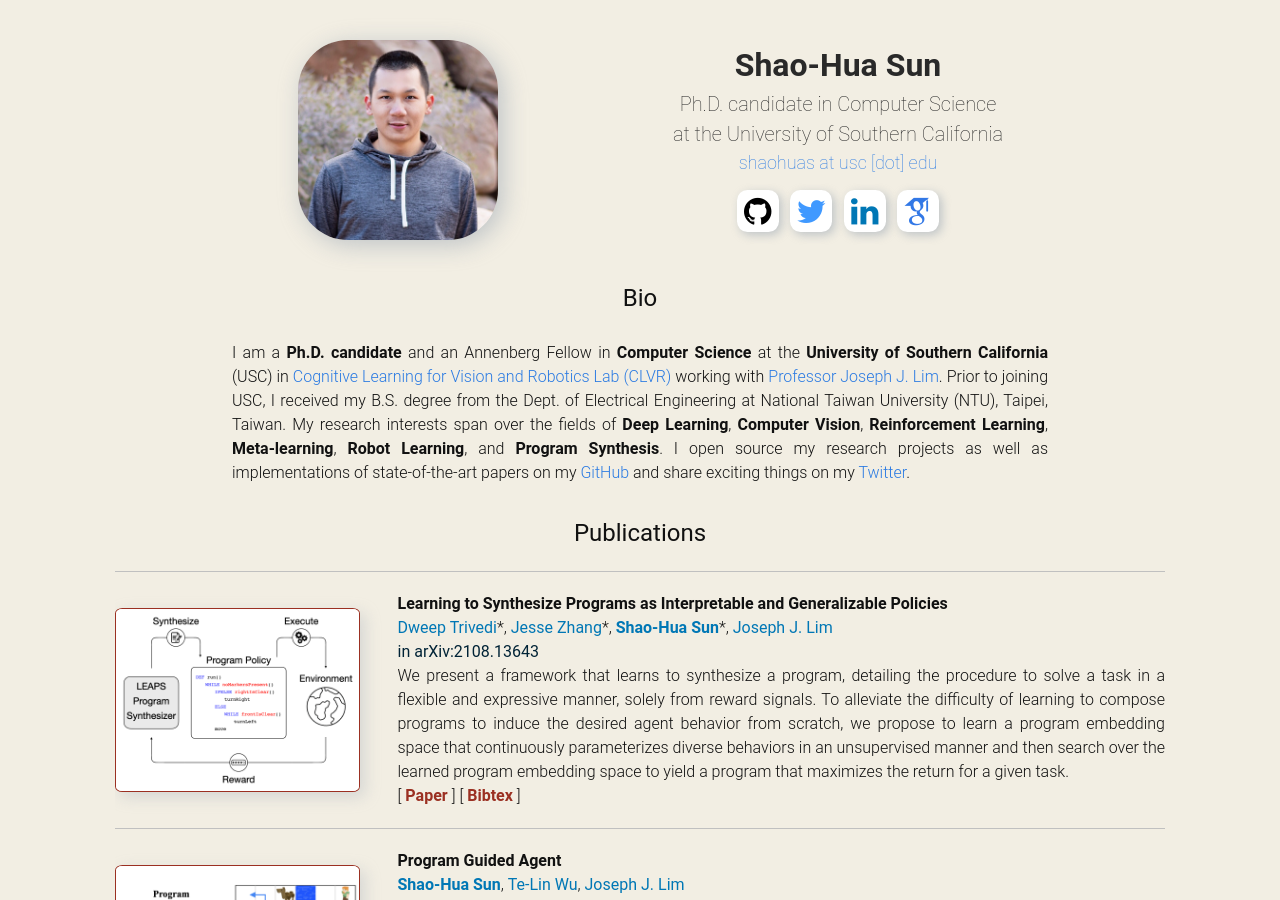
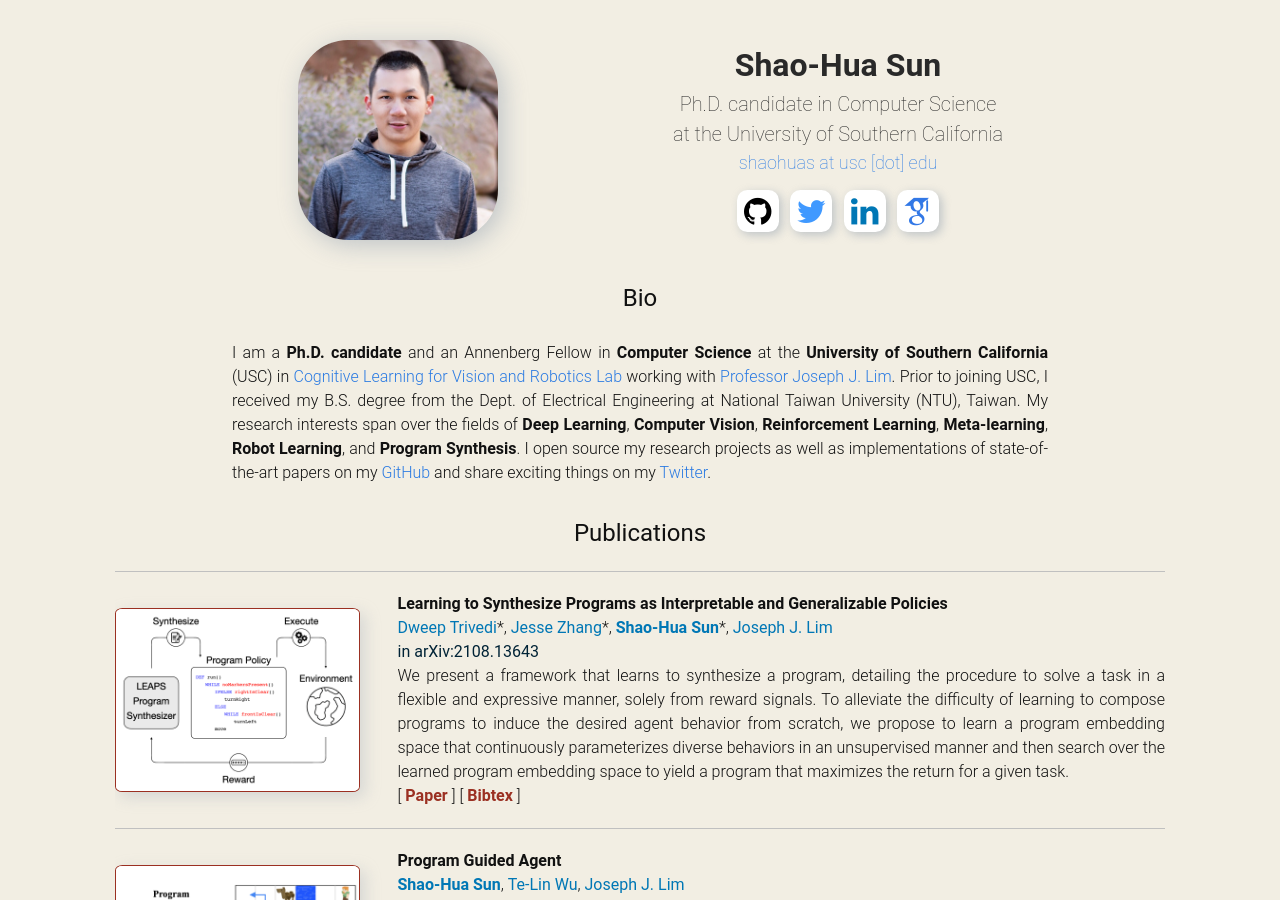
Before and after one commit to shaohua0116/shaohua0116.github.io, a Jekyll site: the page built from index.html, in a window 1280 px wide and 900 px high. Built offline with Jekyll 4.4.1, drawn with Linux system fonts in a browser that asks for light colours; some web fonts are replaced.

Commit message:
update bio

```diff
--- a/_data/bio.yml
+++ b/_data/bio.yml
@@ -6,7 +6,7 @@
 normal:
   date:     "June 2017"
   title:    ""
-  content:  "I am a <strong>Ph.D. candidate</strong> and an Annenberg Fellow in <strong>Computer Science</strong> at the <strong>University of Southern California</strong> (USC) in <a href='http://clvrai.com/'  target='_blank'>Cognitive Learning for Vision and Robotics Lab (CLVR)</a> working with <a href='http://people.csail.mit.edu/lim/' target='_blank'>Professor Joseph J. Lim</a>. Prior to joining USC, I received my B.S. degree from the Dept. of Electrical Engineering at National Taiwan University (NTU), Taipei, Taiwan. My research interests span over the fields of <strong>Deep Learning</strong>, <strong>Computer Vision</strong>, <strong>Reinforcement Learning</strong>, <strong>Meta-learning</strong>, <strong>Robot Learning</strong>, and <strong> Program Synthesis</strong>. I open source my research projects as well as implementations of state-of-the-art papers on my <a href='https://github.com/shaohua0116/' target='_blank'>GitHub</a> and share exciting things on my <a href='https://twitter.com/shaohua0116/' target='_blank'>Twitter</a>."
+  content:  "I am a <strong>Ph.D. candidate</strong> and an Annenberg Fellow in <strong>Computer Science</strong> at the <strong>University of Southern California</strong> (USC) in <a href='http://clvrai.com/'  target='_blank'>Cognitive Learning for Vision and Robotics Lab</a> working with <a href='http://people.csail.mit.edu/lim/' target='_blank'>Professor Joseph J. Lim</a>. Prior to joining USC, I received my B.S. degree from the Dept. of Electrical Engineering at National Taiwan University (NTU), Taiwan. My research interests span over the fields of <strong>Deep Learning</strong>, <strong>Computer Vision</strong>, <strong>Reinforcement Learning</strong>, <strong>Meta-learning</strong>, <strong>Robot Learning</strong>, and <strong> Program Synthesis</strong>. I open source my research projects as well as implementations of state-of-the-art papers on my <a href='https://github.com/shaohua0116/' target='_blank'>GitHub</a> and share exciting things on my <a href='https://twitter.com/shaohua0116/' target='_blank'>Twitter</a>."
 short:
   date:
   title:  "Shao-Hua Sun"
```
